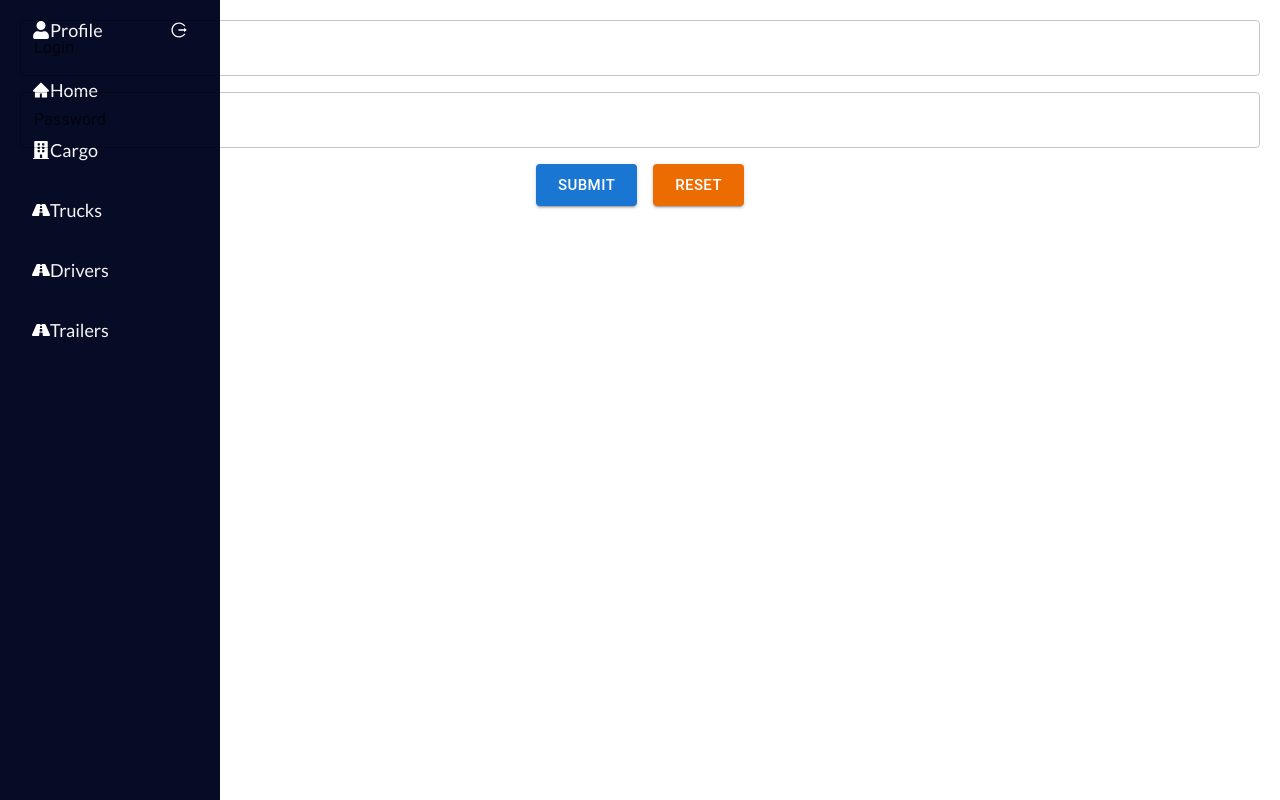
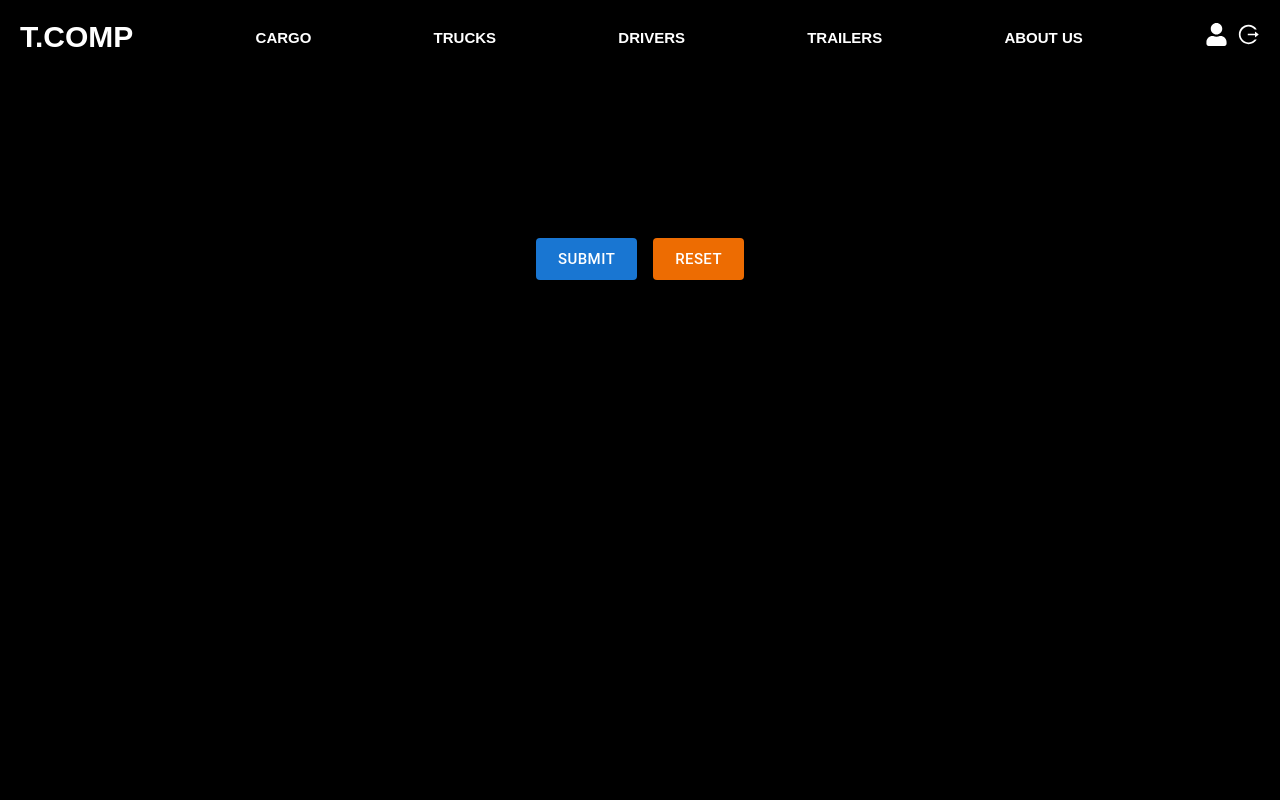
Before and after one commit to Moryee/TransportCompany, a React (Create React App) app in the folder src/main/ui/: page /auth in a window 1280 px wide. Built offline with nearby package versions, Linux system fonts and the light colour scheme.

Commit message:
improved frontend design according to figma makeup, fixed bug

```diff
--- a/src/main/ui/src/App.css
+++ b/src/main/ui/src/App.css
@@ -1,18 +1,14 @@
 @import url('https://fonts.googleapis.com/css2?family=Lato&display=swap');
 
 * {
-  box-sizing: border-box;
   margin: 0;
   padding: 0;
-  font-family: 'Lato', sans-serif;
+  font-family: 'Futura', sans-serif;
 }
 
 .root-elem {
-
-}
-
-.data-content {
-
+  display: flex;
+  flex-direction: column;
 }
 
 .error-page {
--- a/src/main/ui/src/components/sidebar/Navbar.css
+++ b/src/main/ui/src/components/sidebar/Navbar.css
@@ -1,53 +1,36 @@
 .nav-menu {
-  position: fixed;
-  background-color: #060b26;
-  min-width: 220px;
-  /* z-index: 1; */
-
+  background-color: black;
   display: flex;
-  flex-direction: column;
-  top: 0;
-  bottom: 0;
-  float: left;
+  flex-direction: row;
+  justify-content: space-between;
+  align-items: center;
+  padding: 20px;
+  font-weight: bold;
 }
 
-.nav-text, .nav-profile {
-  display: flex;
-  /* justify-content: start; */
-  align-items: center;
-  padding: 8px 16px 8px 16px;
-  list-style: none;
-  height: 60px;
-  width: 100%;
+.logo {
+  font-size: 30px;
+  text-decoration: none;
 }
 
-
-.nav-text a, .nav-profile a {
-  text-decoration: none;
-  color: #f5f5f5;
-  font-size: 18px;
-  /* width: 100%; */
-  height: 100%;
-  display: flex;
-  align-items: center;
-  padding: 0 16px;
-  border-radius: 4px;
+.link, .nav-profile a {
+  font-size: 15px;
 }
 
-.nav-text a, .nav-profile-btn a {
-  width: 100%;
+a {
+  color: white;
+  cursor: pointer;
+  text-decoration: none;
 }
 
-
-.nav-text a:hover, .nav-profile a:hover {
-  background-color: #1a83ff;
+.link:hover {
+  color: rgb(201, 201, 201);
 }
 
-.nav-profile {
-  display: flex;
-  justify-content: space-between;
+.profile a {
+  font-size: 23px;
 }
 
-.nav-logout {
-  float: right;
+.profile-btn {
+  margin-right: 9px;
 }
--- a/src/main/ui/src/components/sidebar/Navbar.js
+++ b/src/main/ui/src/components/sidebar/Navbar.js
@@ -1,7 +1,7 @@
 import React, { useState } from 'react';
 import * as FaIcons from 'react-icons/fa';
 import * as AiIcons from 'react-icons/ai';
-import { Link, renderMatches } from 'react-router-dom';
+import { Link } from 'react-router-dom';
 import SidebarData from './SidebarData';
 
 import './Navbar.css';
@@ -19,29 +19,24 @@ function Navbar(props) {
   return (
     <IconContext.Provider value={{ color: '#fff' }}>
       <nav className={'nav-menu'}>
-        <div className='nav-profile'>
-          <Link to='/profile' className='nav-profile-btn'>
+        {data.map((item, index) => {
+          if (hideItemsOperator.includes(item.title) && !restrict(accessRight, 'operator')) { return null }
+          if (hideItemsOwner.includes(item.title) && !restrict(accessRight, 'owner')) { return null }
+          return (
+            <Link to={item.path} className={item.cname}>
+              {/* {item.icon} */}
+              {item.title.toUpperCase()}
+            </Link>
+          );
+        })}
+        <div className='profile'>
+          <Link to='/profile' className='profile-btn'>
             <FaIcons.FaUser />
-            <span>Profile</span>
           </Link>
-          <Link to='/logout' className='nav-logout'>
+          <Link to='/logout' className='logout-btn'>
             <AiIcons.AiOutlineLogout />
           </Link>
         </div>
-        <ul className='nav-menu-items'>
-          {data.map((item, index) => {
-            if (hideItemsOperator.includes(item.title) && !restrict(accessRight, 'operator')) { return null }
-            if (hideItemsOwner.includes(item.title) && !restrict(accessRight, 'owner')) { return null }
-            return (
-              <li key={index} className={item.cname}>
-                <Link to={item.path}>
-                  {item.icon}
-                  <span>{item.title}</span>
-                </Link>
-              </li>
-            );
-          })}
-        </ul>
       </nav>
     </IconContext.Provider>
   );
--- a/src/main/ui/src/components/sidebar/SidebarData.js
+++ b/src/main/ui/src/components/sidebar/SidebarData.js
@@ -1,39 +1,44 @@
 import React from "react";
 import * as FaIcons from 'react-icons/fa'
 import * as AiIcons from 'react-icons/ai'
-// import * as IoIcons from 'react-icons/io'
 
 export default function SidebarData() {
     return [
         {
-            title: 'Home',
+            title: 'T.COMP',
             path: '/',
             icon: <AiIcons.AiFillHome />,
-            cname: 'nav-text'
+            cname: 'logo'
         },
         {
             title: 'Cargo',
             path: '/cargo',
             icon: <FaIcons.FaBuilding />,
-            cname: 'nav-text'
+            cname: 'link'
         },
         {
             title: 'Trucks',
             path: '/trucks',
             icon: <FaIcons.FaRoad />,
-            cname: 'nav-text'
+            cname: 'link'
         },
         {
             title: 'Drivers',
             path: '/drivers',
             icon: <FaIcons.FaRoad />,
-            cname: 'nav-text'
+            cname: 'link'
         },
         {
             title: 'Trailers',
             path: '/trailers',
             icon: <FaIcons.FaRoad />,
-            cname: 'nav-text'
+            cname: 'link'
+        },
+        {
+            title: 'About us',
+            path: '/info',
+            icon: <FaIcons.FaRoad />,
+            cname: 'link'
         },
     ];
 }
--- a/src/main/ui/src/index.css
+++ b/src/main/ui/src/index.css
@@ -5,6 +5,7 @@ body {
     sans-serif;
   -webkit-font-smoothing: antialiased;
   -moz-osx-font-smoothing: grayscale;
+  background-color: black;
 }
 
 code {
--- a/src/main/ui/src/pages/table_structure/TableStructure.js
+++ b/src/main/ui/src/pages/table_structure/TableStructure.js
@@ -161,7 +161,7 @@ function TableStructure(props) {
   return (
     <div className='data-table'>
       <ThemeProvider theme={theme}>
-        <Paper sx={{ marginLeft: '220px', overflow: 'hidden' }}>
+        <Paper sx={{ overflow: 'hidden' }}>
           <Toolbar>
             <Input
               className={classes.searchInput}
```
Also changed, not shown: 1 other file (tests, documents, lock files or other folders).
